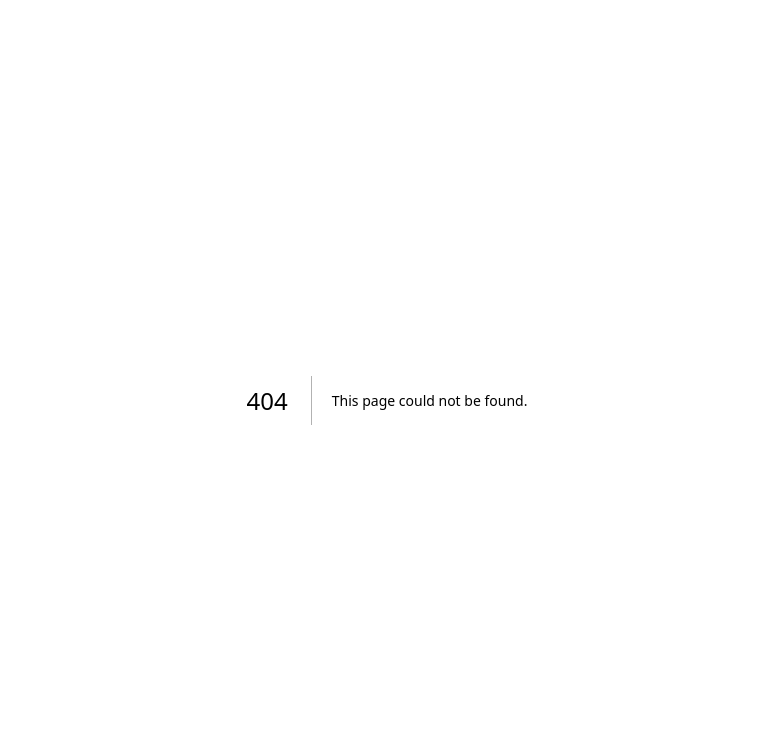
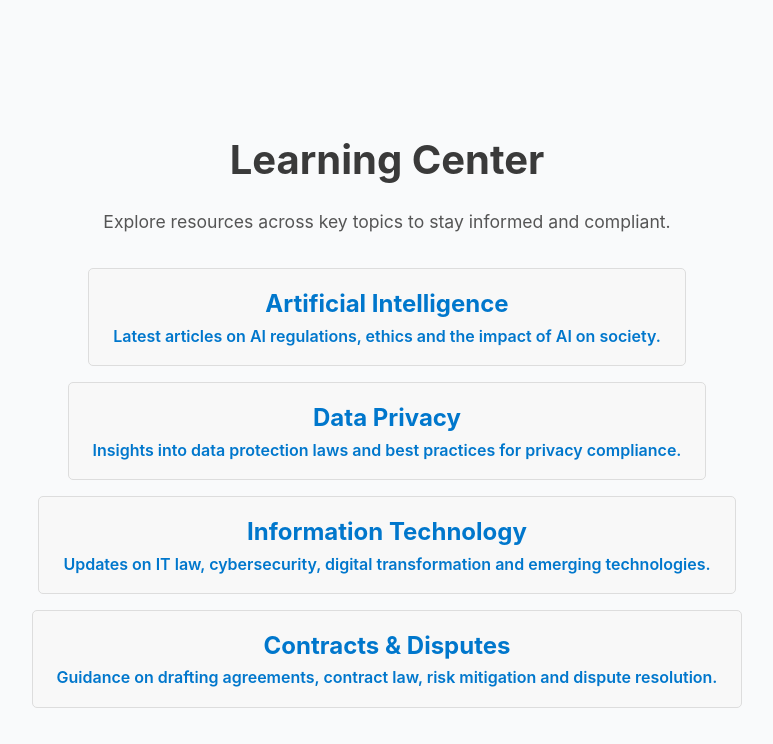
Before and after one commit to unforgettablekartik/compliers, a Next.js app: page /articles in a window 1280 px wide. Before the commit this address had no page. Shown: the top 744 px of the page, without its empty margins (253-1026 px from the left). Built offline with nearby package versions, Linux system fonts and the light colour scheme.

Commit message:
Create articles.tsx

```diff
--- /dev/null
+++ b/pages/articles.tsx
@@ -0,0 +1,38 @@
+import Head from 'next/head';
+
+export default function Articles() {
+  return (
+    <>
+      <Head>
+        <title>Learning Center | The Compliers</title>
+        <meta name="description" content="Explore educational resources across Artificial Intelligence, Data Privacy, Information Technology, and Contracts & Disputes." />
+      </Head>
+      <main className="articles-page">
+        <div className="container">
+          <h1>Learning Center</h1>
+          <p className="articles-intro">
+            Explore resources across key topics to stay informed and compliant.
+          </p>
+          <div className="articles-categories">
+            <div className="article-category">
+              <h2>Artificial Intelligence</h2>
+              <p>Latest articles on AI regulations, ethics and the impact of AI on society.</p>
+            </div>
+            <div className="article-category">
+              <h2>Data Privacy</h2>
+              <p>Insights into data protection laws and best practices for privacy compliance.</p>
+            </div>
+            <div className="article-category">
+              <h2>Information Technology</h2>
+              <p>Updates on IT law, cybersecurity, digital transformation and emerging technologies.</p>
+            </div>
+            <div className="article-category">
+              <h2>Contracts & Disputes</h2>
+              <p>Guidance on drafting agreements, contract law, risk mitigation and dispute resolution.</p>
+            </div>
+          </div>
+        </div>
+      </main>
+    </>
+  );
+}
```
